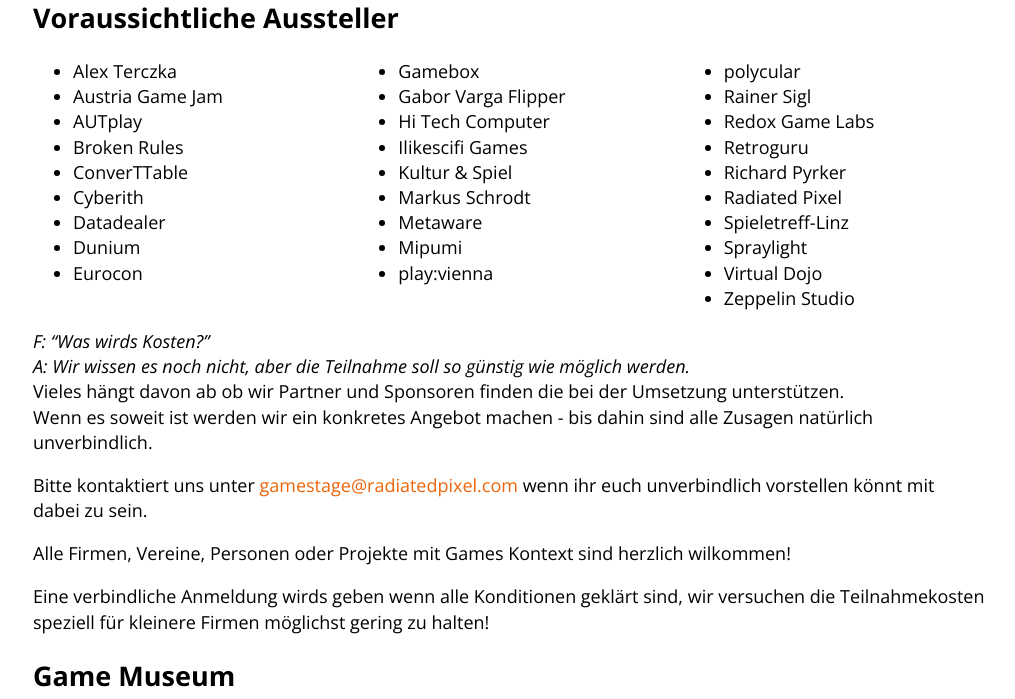
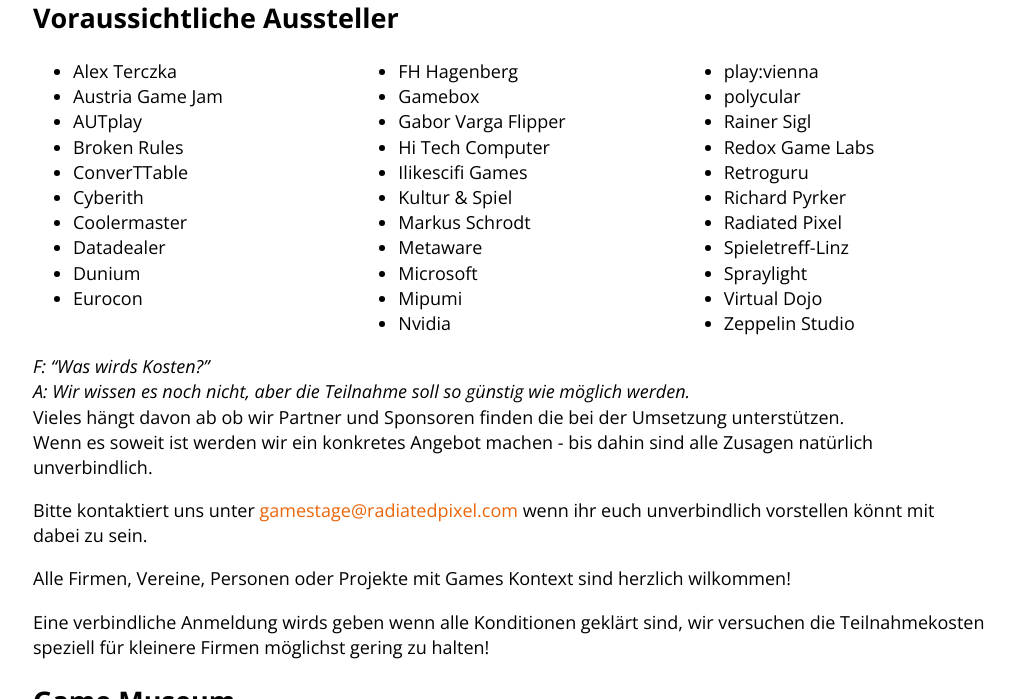
Before and after one commit to Lorti/gsexpo, a Jekyll site: the page built from index.html, in a window 1280 px wide and 900 px high, scrolled down 1212 px, cut to the strip 201-900 px from the top of the window. Shown: the whole strip, without its empty margins (131-1146 px from the left). Built offline with Jekyll 4.4.1, drawn with Linux system fonts in a browser that asks for light colours; nearby versions of some CDN libraries; Markdown is read by kramdown in place of the engine named in the settings.

Commit message:
Update exhibitors.markdown

```diff
--- a/_includes/exhibitors.markdown
+++ b/_includes/exhibitors.markdown
@@ -9,6 +9,7 @@
         <li>Broken Rules</li>
         <li>ConverTTable</li>
         <li>Cyberith</li>
+        <li>Coolermaster</li>
         <li>Datadealer</li>
         <li>Dunium</li>
         <li>Eurocon</li>
@@ -16,6 +17,7 @@
     </div><!--
  --><div class="grid__item lap--one-third">
      <ul>
+       <li>FH Hagenberg</li>
        <li>Gamebox</li>
        <li>Gabor Varga Flipper</li>
        <li>Hi Tech Computer</li>
@@ -23,12 +25,14 @@
        <li>Kultur & Spiel</li>
        <li>Markus Schrodt</li>
        <li>Metaware</li>
+       <li>Microsoft</li>
        <li>Mipumi</li>
-       <li>play:vienna</li>
+       <li>Nvidia</li>
      </ul>
    </div><!--
  --><div class="grid__item lap--one-third">
      <ul>
+       <li>play:vienna</li>
        <li>polycular</li>
        <li>Rainer Sigl</li>
        <li>Redox Game Labs</li>
```
